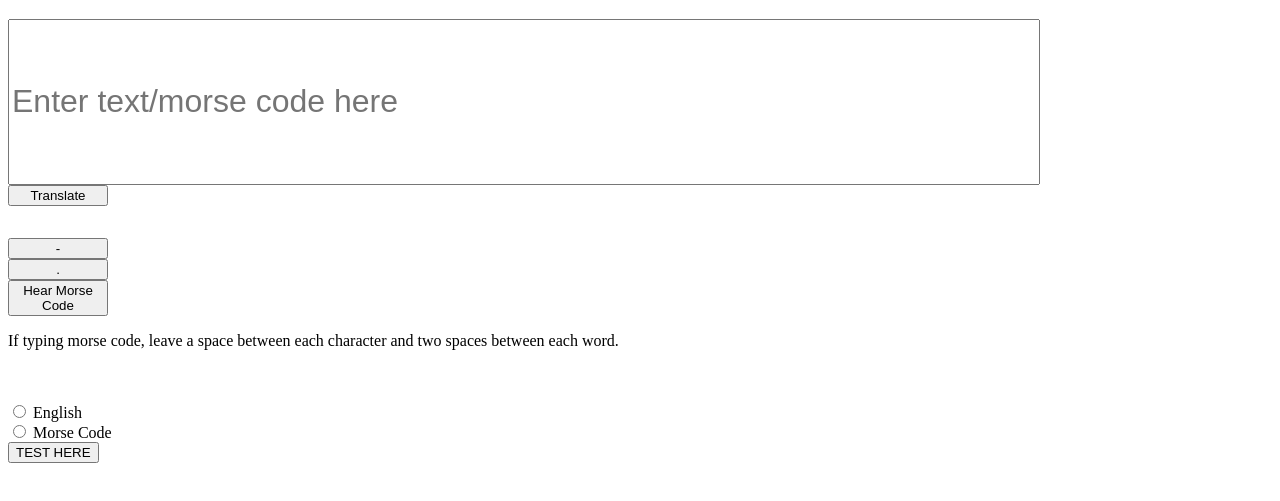
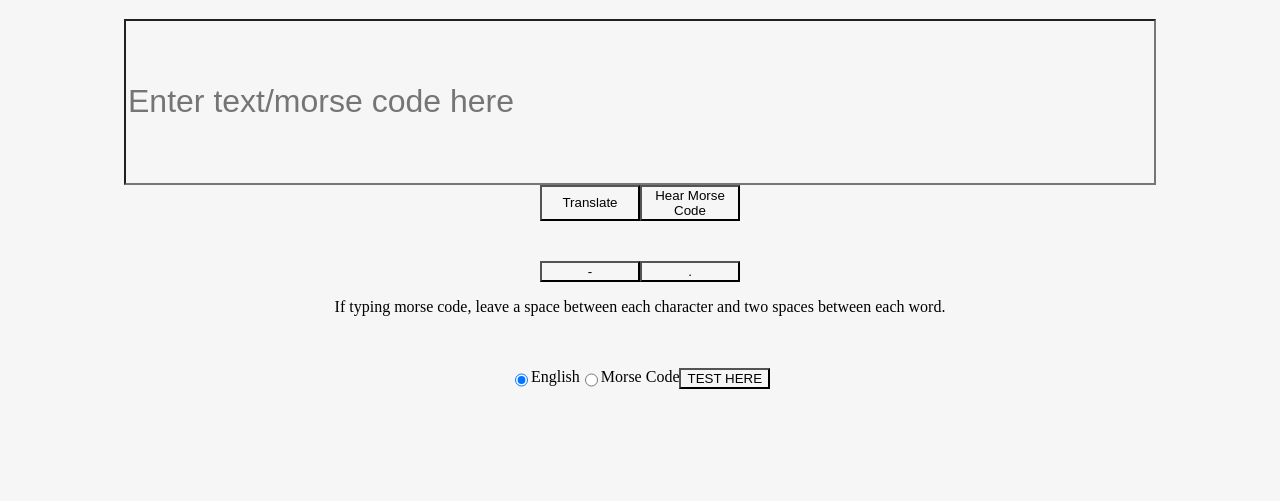
Before and after one commit to chrisbigland/morse-code-translator, a plain HTML site: page index.html in a window 1280 px wide. Shown: the part 61-562 px from the top of the page. Drawn offline with Linux system fonts and the light colour scheme; a web font is replaced by a local one.

Commit message:
stylings added

```diff
--- a/index.html
+++ b/index.html
@@ -9,21 +9,27 @@
   </head>
   <body>
     <h1 id="heading">Morse Code Translator</h1>
-    <div id="container">
+    <div id="input-container">
       <input type="text" placeholder="Enter text/morse code here" id="input1" />
+    </div>
+    <div id="btns-1">
       <input type="button" id="transl-btn" class="btn" value="Translate" />
+      <button id="sound-output" class="btn">Hear Morse Code</button>
+    </div>
     <p class="output"></p>
+    <div id="btns-2">
       <button id="dash-btn" class="btn">-</button>
       <button id="dot-btn" class="btn">.</button>
-      <button id="sound-output" class="btn">Hear Morse Code</button>
+    </div>
+
     <audio src="dot-sound.m4a" id="dot-sound"></audio>
-      <p>
-        If typing morse code, leave a space between each character and two
-        spaces between each word.
+    <p id="info">
+      If typing morse code, leave a space between each character and two spaces
+      between each word.
     </p>
     <br />
     <br />
-      <div>
+    <div id="radio-selections">
       <input id="en-selection" type="radio" name="language" value="English" />
       <label for="english-selection">English</label><br />
       <input
@@ -36,7 +42,6 @@
 
       <button id="test-button">TEST HERE</button>
     </div>
-    </div>
     <script src="main.js" type="module"></script>
   </body>
 </html>
--- a/main.js
+++ b/main.js
@@ -10,6 +10,7 @@ import {
   soundBtn,
   dotSound,
 } from "./non-testable.js";
+// import "./non-testable.js";
 
 class Translator {
   constructor() {
@@ -159,6 +160,7 @@ translBtn.addEventListener("click", translation.chooseTranslation);
 // MO => EN FUNCTIONALITY
 dotBtn.addEventListener("click", () => {
   input.value += ".";
+  //add to the splitMorseChar when I click? How would I delete though if this was removed
 });
 
 dashBtn.addEventListener("click", () => {
--- a/non-testable.js
+++ b/non-testable.js
@@ -11,4 +11,4 @@ export const dotSound = document.querySelector("#dot-sound");
 const testButton = document.querySelector("#test-button");
 import { testButtonTest } from "./main.js";
 
-testButton.addEventListener("click", testButtonTest);
+// testButton.addEventListener("click", testButtonTest);
--- a/styles.scss
+++ b/styles.scss
@@ -1,9 +1,18 @@
 @import url('https://fonts.googleapis.com/css2?family=Fasthand&display=swap');
+
+* {
+    background-color: #F6F6F6;
+}
 
 #input1 {
     font-size: 2rem;
     width: 80vw;
     height: 20vh;
+}
+
+#input-container {
+    display: flex;
+    justify-content: center;
 }
 
 #heading {
@@ -12,11 +21,25 @@
     font-family: Fasthand;
 }
 
-#container {
-    display: flex;
-    flex-direction: column;
-}
-
 .btn {
     width: 100px;
 }
+
+.output {
+    font-size: 2.5rem;
+    text-align: center;
+}
+
+#btns-1, #btns-2 {
+    display: flex;
+    justify-content: center;
+}
+
+#radio-selections {
+    display: flex;
+    justify-content: center;
+}
+
+#info {
+    text-align: center;
+}
```
Also changed, not shown: styles.css. Lines whose indentation alone changed are shown as unchanged.
